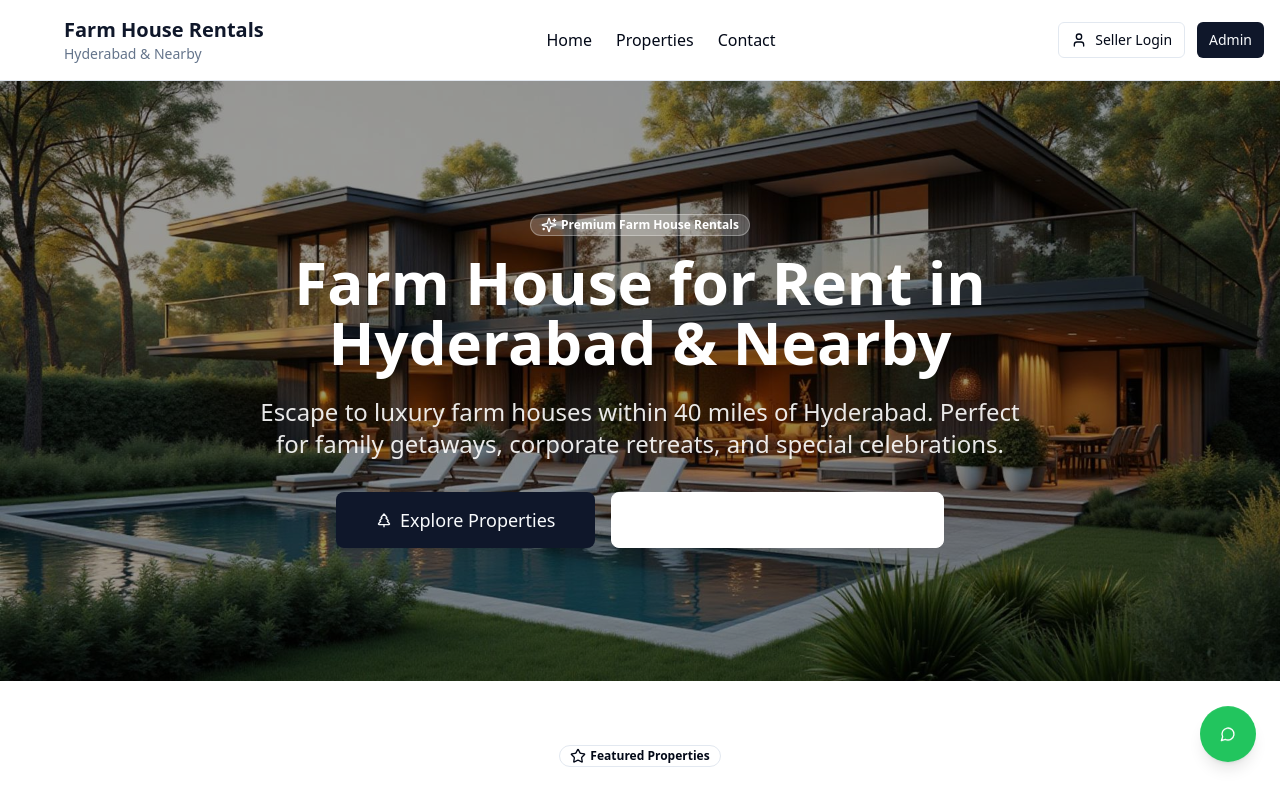
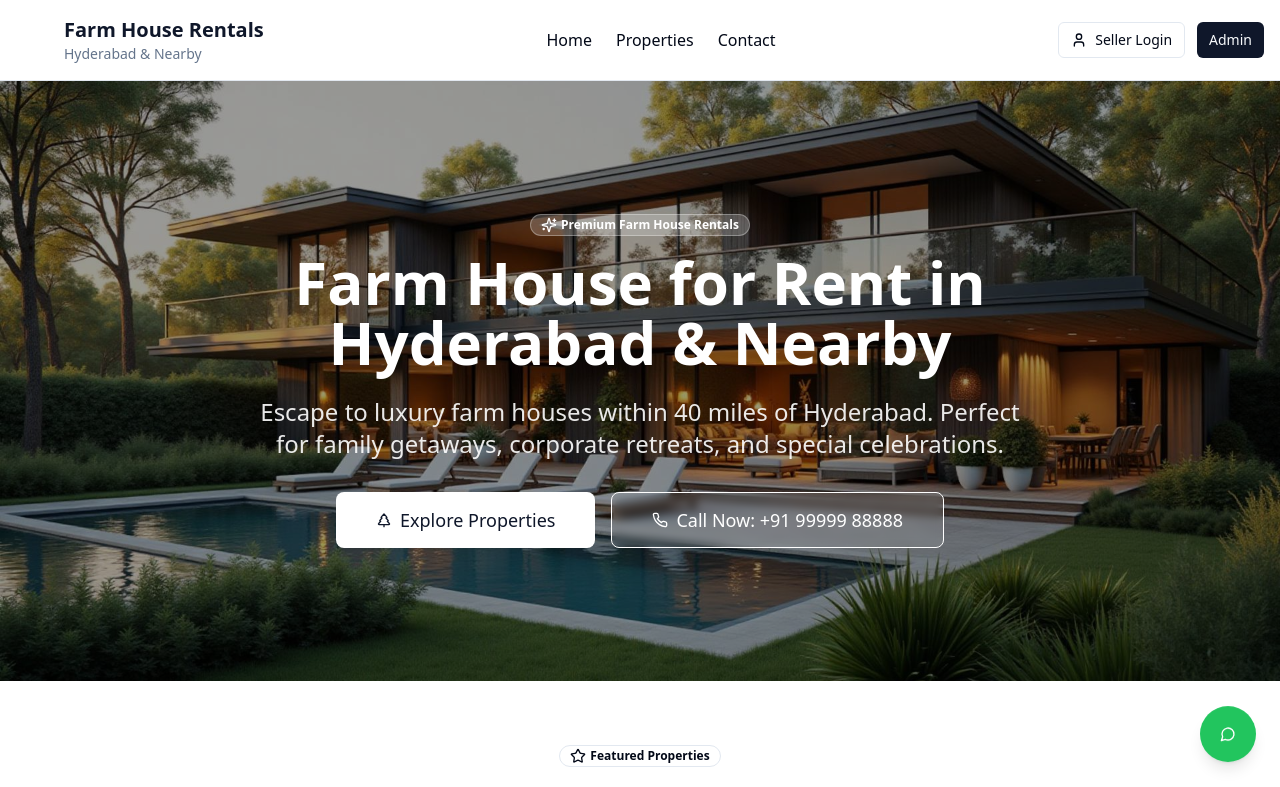
Before and after one commit to SwedSquad/hyderabad-farmstay-oasis, a React (Vite) app: page / in a window 1280 px wide. Shown: the top 787 px of the page. Built offline with nearby package versions, Linux system fonts and the light colour scheme.

Commit message:
Fix: Homepage button visibility
Change the homepage banner button color to black for better visibility. Also, improve the visibility of the CTA action.

```diff
--- a/src/pages/Index.tsx
+++ b/src/pages/Index.tsx
@@ -37,13 +37,13 @@ const Index = () => {
             corporate retreats, and special celebrations.
           </p>
           <div className="flex flex-col sm:flex-row items-center justify-center gap-4">
-            <Button variant="hero" size="xl" asChild>
+            <Button variant="hero" size="xl" asChild className="bg-white text-primary hover:bg-white/90">
               <Link to="#properties">
                 <TreePine className="w-5 h-5" />
                 Explore Properties
               </Link>
             </Button>
-            <Button variant="outline" size="xl" className="border-white text-white hover:bg-white hover:text-primary">
+            <Button variant="outline" size="xl" className="border-white bg-white/10 backdrop-blur-sm text-white hover:bg-white hover:text-primary">
               <Phone className="w-5 h-5" />
               Call Now: +91 99999 88888
             </Button>
```
